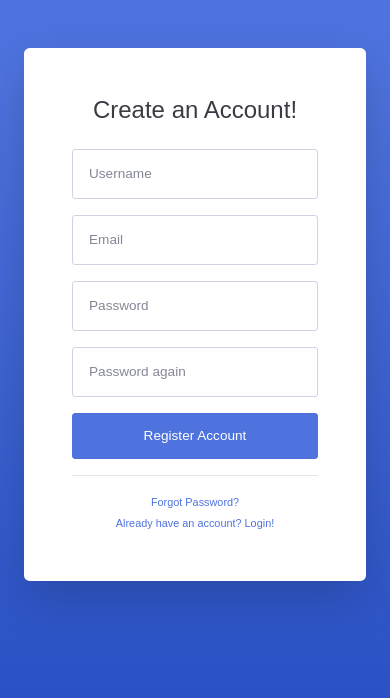
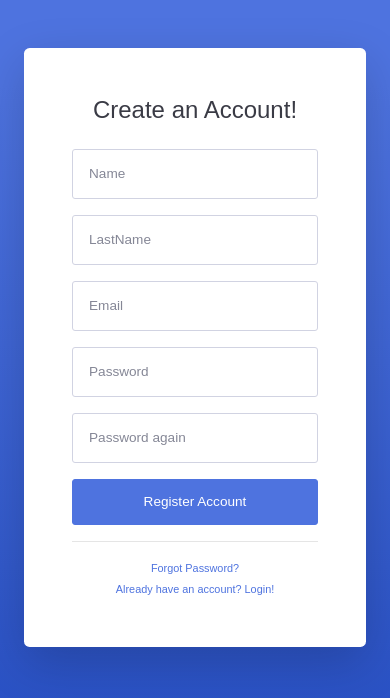
Before and after one commit to duyguadadivle/movieapp, a Django app: page /account/register in a window 390 px wide. Shown: the top 698 px of the page. Run offline with Django 4.2, Linux system fonts and the light colour scheme; some libraries are stand-ins or nearby versions; some web fonts are replaced.

Commit message:
automatic username

```diff
--- a/movieapp/account/forms.py
+++ b/movieapp/account/forms.py
@@ -2,6 +2,7 @@ from django import forms
 from django.contrib.auth.models import User
 from django.contrib.auth.forms import UserCreationForm
 from django.forms import widgets
+import random
 
 class LoginForm(forms.Form):
     email = forms.EmailField(widget=forms.EmailInput(
@@ -21,15 +22,19 @@ class LoginForm(forms.Form):
 class CreateUserForm(UserCreationForm):
     class Meta:
         model = User
-        fields = ("username", "email")
+        fields = ("email", "first_name", "last_name",)
 
     def __init__(self, *args, **kwargs):
         super().__init__(*args, **kwargs)
         self.fields["password1"].widget = widgets.PasswordInput(attrs={"class":"form-control form-control-user", "placeholder":"Password"})
         self.fields["password2"].widget = widgets.PasswordInput(attrs={"class":"form-control form-control-user", "placeholder":"Password again"})
-        self.fields["username"].widget = widgets.TextInput(attrs={"class":"form-control form-control-user", "placeholder":"Username"})
+        self.fields["first_name"].widget = widgets.TextInput(attrs={"class":"form-control form-control-user","placeholder":"Name"})
+        self.fields["last_name"].widget = widgets.TextInput(attrs={"class":"form-control form-control-user","placeholder":"LastName"})
         self.fields["email"].widget = widgets.EmailInput(attrs={"class":"form-control form-control-user", "placeholder":"Email"})
         self.fields["email"].required = True
+        self.fields["first_name"].required = True
+        self.fields["last_name"].required = True
+
 
 
     def clean_email(self):
@@ -39,3 +44,16 @@ class CreateUserForm(UserCreationForm):
             self.add_error("email","There is a user with the email.")
 
             return email
+
+    def save(self, commit=True):
+        user = super(UserCreationForm, self).save(commit=False)
+        user.set_password(self.cleaned_data.get("password1"))
+        user.username = "{}_{}_{}".format(
+            self.cleaned_data.get("first_name").replace("ç","c").replace("ğ","g").replace("ı","i").replace("ö","o").replace("ş","s").replace("ü","u").lower(),
+            self.cleaned_data.get("last_name").replace("ç","c").replace("ğ","g").replace("ı","i").replace("ö","o").replace("ş","s").replace("ü","u").lower(),
+            random.randint(11111,99999)
+        )
+
+        if commit:
+            user.save()
+        return user
--- a/movieapp/account/templates/account/register.html
+++ b/movieapp/account/templates/account/register.html
@@ -33,10 +33,16 @@
                                             {% endfor %}
                                         </ul>
 
-                                <div class="form-group">
-                                    {{form.username.errors}}
-                                    {{form.username}}
-                                </div>
+                                    <div class="form-group row">
+                                        <div class="col-sm-6 mb-3 mb-sm-0">
+                                            {{form.first_name.errors}}
+                                            {{form.first_name}}
+                                        </div>
+                                        <div class="col-sm-6">
+                                            {{form.last_name.errors}}
+                                            {{form.last_name}}
+                                        </div>
+                                    </div>
 
                                 <div class="form-group">
                                     {{form.email.errors}}
--- a/movieapp/account/views.py
+++ b/movieapp/account/views.py
@@ -48,8 +48,10 @@ def register_request(request):
         form = CreateUserForm(request.POST)
 
         if form.is_valid():
-            form.save()
-            username = form.cleaned_data.get("username")
+            user = form.save()
+            username = user.username
+            # print(user.username)
+            # username = form.cleaned_data.get("username")
             password = form.cleaned_data.get("password1")
             user = authenticate(username=username, password=password)
             login(request, user)
```
Also changed, not shown: movieapp/db.sqlite3.
